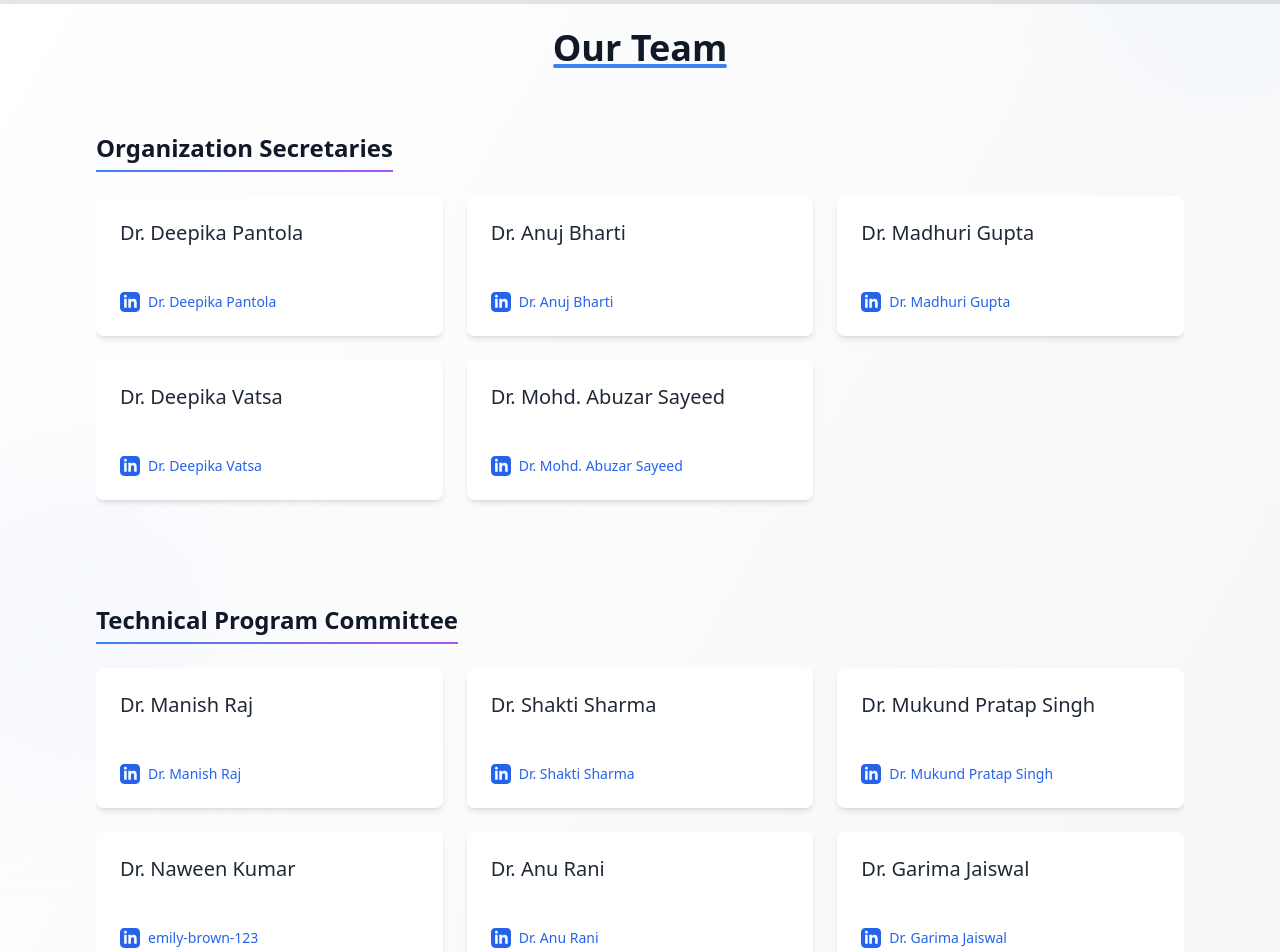
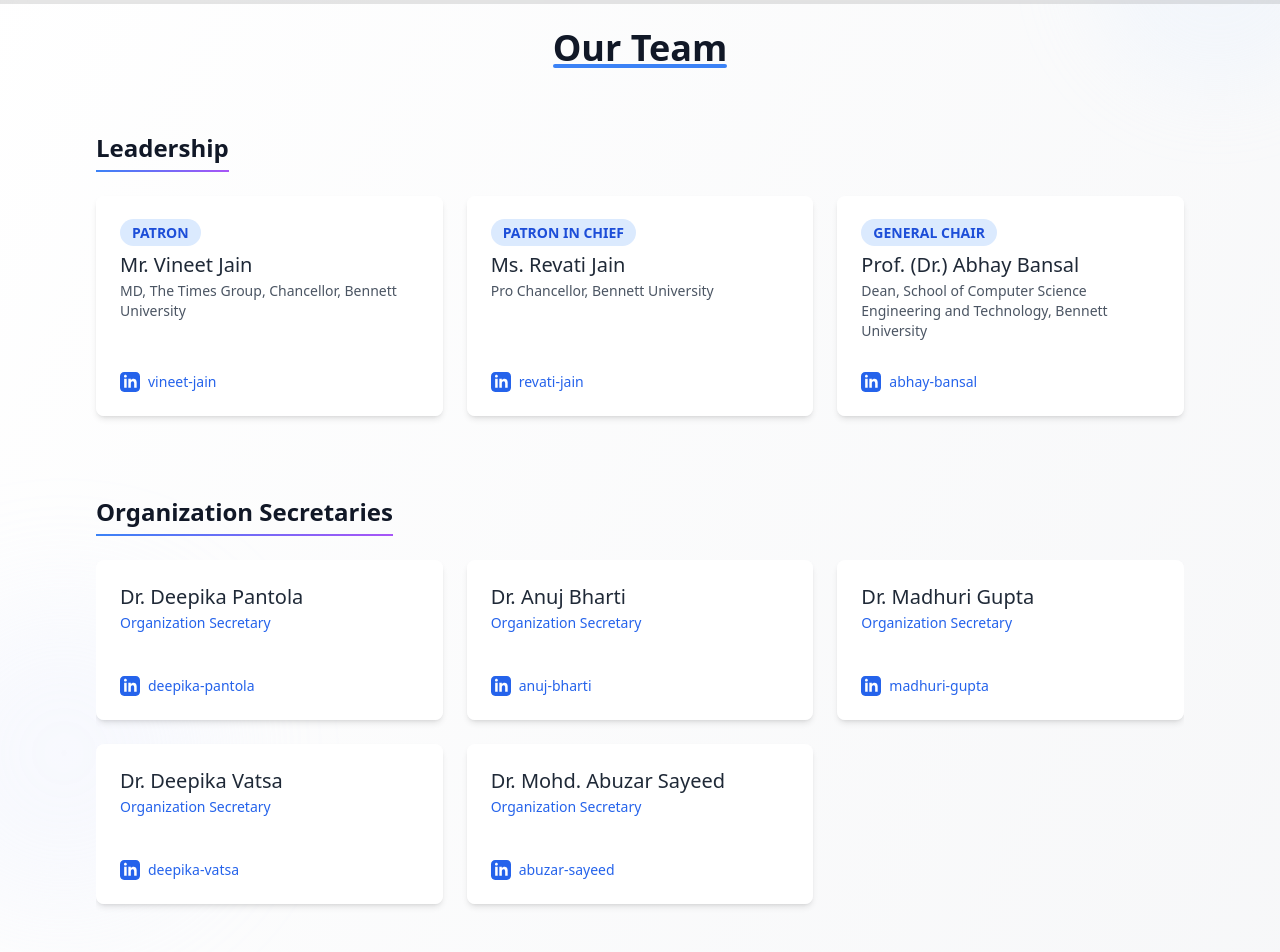
Before and after one commit to Parth-1104/MobileNext, a React (Vite) app: page /team in a window 1280 px wide. Shown: the part 100-1052 px from the top of the page. Built offline with nearby package versions, Linux system fonts and the light colour scheme.

Commit message:
added leadership

```diff
--- a/src/components/Team.tsx
+++ b/src/components/Team.tsx
@@ -3,6 +3,8 @@ import { motion } from "framer-motion";
 
 interface TeamMember {
   name: string;
+  position: string;
+  info?: string;
   linkedinId: string;
 }
 
@@ -12,45 +14,67 @@ interface CommitteeSection {
 }
 
 const TeamPage: React.FC = () => {
+  // Leadership structure
+  const leadership: TeamMember[] = [
+    {
+      name: "Mr. Vineet Jain",
+      position: "PATRON",
+      info: "MD, The Times Group, Chancellor, Bennett University",
+      linkedinId: "vineet-jain"
+    },
+    {
+      name: "Ms. Revati Jain",
+      position: "PATRON IN CHIEF",
+      info: "Pro Chancellor, Bennett University",
+      linkedinId: "revati-jain"
+    },
+    {
+      name: "Prof. (Dr.) Abhay Bansal",
+      position: "GENERAL CHAIR",
+      info: "Dean, School of Computer Science Engineering and Technology, Bennett University",
+      linkedinId: "abhay-bansal"
+    }
+  ];
+
   const committees: CommitteeSection[] = [
     {
       title: "Organization Secretaries",
       members: [
-        { name: "Dr. Deepika Pantola", linkedinId: "Dr. Deepika Pantola" },
-        { name: "Dr. Anuj Bharti ", linkedinId: "Dr. Anuj Bharti " },
-        { name: "Dr. Madhuri Gupta", linkedinId: "Dr. Madhuri Gupta" },
-        { name: "Dr. Deepika Vatsa", linkedinId: "Dr. Deepika Vatsa" },
-        { name: "Dr. Mohd. Abuzar Sayeed", linkedinId: "Dr. Mohd. Abuzar Sayeed" },
+        { name: "Dr. Deepika Pantola", position: "Organization Secretary", linkedinId: "deepika-pantola" },
+        { name: "Dr. Anuj Bharti", position: "Organization Secretary", linkedinId: "anuj-bharti" },
+        { name: "Dr. Madhuri Gupta", position: "Organization Secretary", linkedinId: "madhuri-gupta" },
+        { name: "Dr. Deepika Vatsa", position: "Organization Secretary", linkedinId: "deepika-vatsa" },
+        { name: "Dr. Mohd. Abuzar Sayeed", position: "Organization Secretary", linkedinId: "abuzar-sayeed" },
       ],
     },
     {
       title: "Technical Program Committee",
       members: [
-        { name: "Dr. Manish Raj ", linkedinId: "Dr. Manish Raj" },
-        { name: "Dr. Shakti Sharma ", linkedinId: "Dr. Shakti Sharma" },
-        { name: "Dr. Mukund Pratap Singh ", linkedinId: "Dr. Mukund Pratap Singh" },
-        { name: "Dr. Naween Kumar", linkedinId: "emily-brown-123" },
-        { name: "Dr. Anu Rani", linkedinId: "Dr. Anu Rani" },
-        { name: "Dr. Garima Jaiswal ", linkedinId: "Dr. Garima Jaiswal" },
-        { name: "Dr. Gitika Sharma", linkedinId: "Dr. Gitika Sharma" },
-        { name: "Dr. Riti Kushwaha ", linkedinId: "Dr. Riti Kushwaha" },
+        { name: "Dr. Manish Raj", position: "Technical Chair", linkedinId: "manish-raj" },
+        { name: "Dr. Shakti Sharma", position: "Technical Chair", linkedinId: "shakti-sharma" },
+        { name: "Dr. Mukund Pratap Singh", position: "Technical Chair", linkedinId: "mukund-singh" },
+        { name: "Dr. Naween Kumar", position: "Technical Chair", linkedinId: "naween-kumar" },
+        { name: "Dr. Anu Rani", position: "Technical Chair", linkedinId: "anu-rani" },
+        { name: "Dr. Garima Jaiswal", position: "Technical Chair", linkedinId: "garima-jaiswal" },
+        { name: "Dr. Gitika Sharma", position: "Technical Chair", linkedinId: "gitika-sharma" },
+        { name: "Dr. Riti Kushwaha", position: "Technical Chair", linkedinId: "riti-kushwaha" },
       ],
     },
     {
       title: "Local Organizing Committee",
       members: [
-        { name: "Ms. Ankita Sharma ", linkedinId: "Ms. Ankita Sharma" },
-        { name: "Ms. Priyanka Chauhan", linkedinId: "Ms. Priyanka Chauhan" },
-        { name: "Mr. Kundan", linkedinId: "Mr. Kundan" },
+        { name: "Ms. Ankita Sharma", position: "Organizing Member", linkedinId: "ankita-sharma" },
+        { name: "Ms. Priyanka Chauhan", position: "Organizing Member", linkedinId: "priyanka-chauhan" },
+        { name: "Mr. Kundan", position: "Organizing Member", linkedinId: "kundan" },
       ],
     },
     {
       title: "Student Organizing Committee",
       members: [
-        { name: "Rakshit Kapoor", linkedinId: "Rakshit Kapoor" },
-        { name: "Arushi Shah", linkedinId: "Arushi Shah" },
-        { name: "Siya Kakkar", linkedinId: "Siya Kakkar" },
-        { name: "Parth Pankaj Singh", linkedinId: "Parth Pankaj Singh" },
+        { name: "Rakshit Kapoor", position: "Student Coordinator", linkedinId: "rakshit-kapoor" },
+        { name: "Arushi Shah", position: "Student Coordinator", linkedinId: "arushi-shah" },
+        { name: "Siya Kakkar", position: "Student Coordinator", linkedinId: "siya-kakkar" },
+        { name: "Parth Pankaj Singh", position: "Student Coordinator", linkedinId: "parth-singh" },
       ],
     },
   ];
@@ -63,6 +87,7 @@ const TeamPage: React.FC = () => {
 
   // Track which card is being hovered
   const [hoveredCard, setHoveredCard] = useState<{section: number, card: number} | null>(null);
+  const [hoveredLeadership, setHoveredLeadership] = useState<number | null>(null);
 
   // Function to handle scroll buttons
   const scroll = (index: number, direction: 'left' | 'right') => {
@@ -100,7 +125,7 @@ const TeamPage: React.FC = () => {
 
       <motion.h1
         className="text-4xl font-bold text-center mb-16 relative"
-        initial={{ opacity: 1, y: 0 }}
+        initial={{ opacity: 0, y: -20 }}
         animate={{ opacity: 1, y: 0 }}
         transition={{ duration: 0.6 }}
       >
@@ -115,18 +140,103 @@ const TeamPage: React.FC = () => {
         </span>
       </motion.h1>
 
+      {/* Leadership Section */}
+      <motion.div
+        className="mb-20 relative"
+        initial={{ opacity: 0, y: 20 }}
+        animate={{ opacity: 1, y: 0 }}
+        transition={{ duration: 0.7 }}
+      >
+        <motion.h2
+          className="text-2xl font-semibold mb-6 pb-2 relative inline-block"
+          initial={{ opacity: 0, x: -20 }}
+          animate={{ opacity: 1, x: 0 }}
+          transition={{ duration: 0.5 }}
+        >
+          Leadership
+          <motion.div
+            className="absolute bottom-0 left-0 right-0 h-0.5 bg-gradient-to-r from-blue-500 to-purple-500"
+            initial={{ width: 0 }}
+            animate={{ width: "100%" }}
+            transition={{ duration: 0.6, delay: 0.4 }}
+          ></motion.div>
+        </motion.h2>
+
+        {/* Leadership Cards */}
+        <div className="grid md:grid-cols-3 gap-6">
+          {leadership.map((leader, index) => (
+            <motion.div
+              key={index}
+              className="bg-white bg-opacity-90 backdrop-filter backdrop-blur-sm shadow-md rounded-lg p-6 flex flex-col justify-between"
+              style={{ minHeight: '220px' }}
+              initial={{ opacity: 0, y: 20 }}
+              animate={{ opacity: 1, y: 0 }}
+              transition={{ duration: 0.5, delay: index * 0.1 }}
+              whileHover={{
+                scale: 1.03,
+                boxShadow: "0 10px 25px -5px rgba(0, 0, 0, 0.1), 0 10px 10px -5px rgba(0, 0, 0, 0.04)",
+                backgroundColor: "rgba(255, 255, 255, 1)"
+              }}
+              onHoverStart={() => setHoveredLeadership(index)}
+              onHoverEnd={() => setHoveredLeadership(null)}
+            >
+              <div>
+                <div className="mb-2">
+                  <span className="text-sm font-semibold bg-blue-100 text-blue-700 px-3 py-1 rounded-full">
+                    {leader.position}
+                  </span>
+                </div>
+                <motion.h3
+                  className="text-xl font-medium mb-1 text-gray-800 leading-tight"
+                  whileHover={{ color: "#2563EB" }}
+                >
+                  {leader.name}
+                </motion.h3>
+                {leader.info && (
+                  <p className="text-gray-600 text-sm mb-4">{leader.info}</p>
+                )}
+              </div>
+              <div className="flex items-center mt-auto">
+                <motion.svg
+                  className="w-5 h-5 mr-2 text-blue-600 flex-shrink-0"
+                  fill="currentColor"
+                  viewBox="0 0 24 24"
+                  initial={{ rotate: 0 }}
+                  animate={hoveredLeadership === index ?
+                    { rotate: [0, 10, 0], transition: { duration: 0.5 } } :
+                    { rotate: 0 }
+                  }
+                >
+                  <path d="M19 0h-14c-2.761 0-5 2.239-5 5v14c0 2.761 2.239 5 5 5h14c2.762 0 5-2.239 5-5v-14c0-2.761-2.238-5-5-5zm-11 19h-3v-11h3v11zm-1.5-12.268c-.966 0-1.75-.79-1.75-1.764s.784-1.764 1.75-1.764 1.75.79 1.75 1.764-.783 1.764-1.75 1.764zm13.5 12.268h-3v-5.604c0-3.368-4-3.113-4 0v5.604h-3v-11h3v1.765c1.396-2.586 7-2.777 7 2.476v6.759z" />
+                </motion.svg>
+                <motion.a
+                  href={`https://linkedin.com/in/${leader.linkedinId}`}
+                  target="_blank"
+                  rel="noopener noreferrer"
+                  className="text-blue-600 hover:text-blue-800 break-words text-sm hover:underline"
+                  style={{ wordBreak: "break-all" }}
+                >
+                  {leader.linkedinId}
+                </motion.a>
+              </div>
+            </motion.div>
+          ))}
+        </div>
+      </motion.div>
+
+      {/* Committee sections */}
       {committees.map((committee, index) => (
         <motion.div
           key={index}
           className="mb-20 relative committee-section"
           data-index={index}
-          initial={{ opacity: 1, y: 0 }}
+          initial={{ opacity: 0, y: 20 }}
           animate={{ opacity: 1, y: 0 }}
-          transition={{ duration: 0.7 }}
+          transition={{ duration: 0.7, delay: 0.2 + index * 0.1 }}
         >
           <motion.h2
             className="text-2xl font-semibold mb-6 pb-2 relative inline-block"
-            initial={{ opacity: 1, x: 0 }}
+            initial={{ opacity: 0, x: -20 }}
             animate={{ opacity: 1, x: 0 }}
             transition={{ duration: 0.5 }}
           >
@@ -142,7 +252,7 @@ const TeamPage: React.FC = () => {
           {/* Mobile scroll controls with animations */}
           <motion.div
             className="md:hidden flex justify-between mb-4"
-            initial={{ opacity: 1 }}
+            initial={{ opacity: 0 }}
             animate={{ opacity: 1 }}
             transition={{ duration: 0.5 }}
           >
@@ -189,11 +299,11 @@ const TeamPage: React.FC = () => {
                 style={{
                   scrollSnapAlign: 'start',
                   minWidth: '280px',
-                  minHeight: '140px'
+                  minHeight: '160px'
                 }}
-                initial={{ opacity: 1, scale: 1 }}
+                initial={{ opacity: 0, scale: 0.95 }}
                 animate={{ opacity: 1, scale: 1 }}
-                transition={{ duration: 0.5 }}
+                transition={{ duration: 0.5, delay: memberIndex * 0.05 }}
                 whileHover={{
                   scale: 1.03,
                   boxShadow: "0 10px 25px -5px rgba(0, 0, 0, 0.1), 0 10px 10px -5px rgba(0, 0, 0, 0.04)",
@@ -202,12 +312,15 @@ const TeamPage: React.FC = () => {
                 onHoverStart={() => setHoveredCard({section: index, card: memberIndex})}
                 onHoverEnd={() => setHoveredCard(null)}
               >
-                <motion.h3
-                  className="text-xl font-medium mb-3 text-gray-800 leading-tight line-clamp-none"
-                  whileHover={{ color: "#2563EB" }}
-                >
-                  {member.name}
-                </motion.h3>
+                <div>
+                  <motion.h3
+                    className="text-xl font-medium mb-1 text-gray-800 leading-tight"
+                    whileHover={{ color: "#2563EB" }}
+                  >
+                    {member.name}
+                  </motion.h3>
+                  <p className="text-blue-600 text-sm font-medium mb-3">{member.position}</p>
+                </div>
                 <div className="flex items-center mt-auto">
                   <motion.svg
                     className="w-5 h-5 mr-2 text-blue-600 flex-shrink-0"
@@ -235,7 +348,7 @@ const TeamPage: React.FC = () => {
             ))}
           </div>
 
-          {/* Enhanced scroll indicators for mobile */}
+          {/* Scroll indicators for mobile */}
           <div className="flex justify-center mt-4 md:hidden">
             {committee.members.length > 1 && (
               <div className="flex space-x-2">
```
